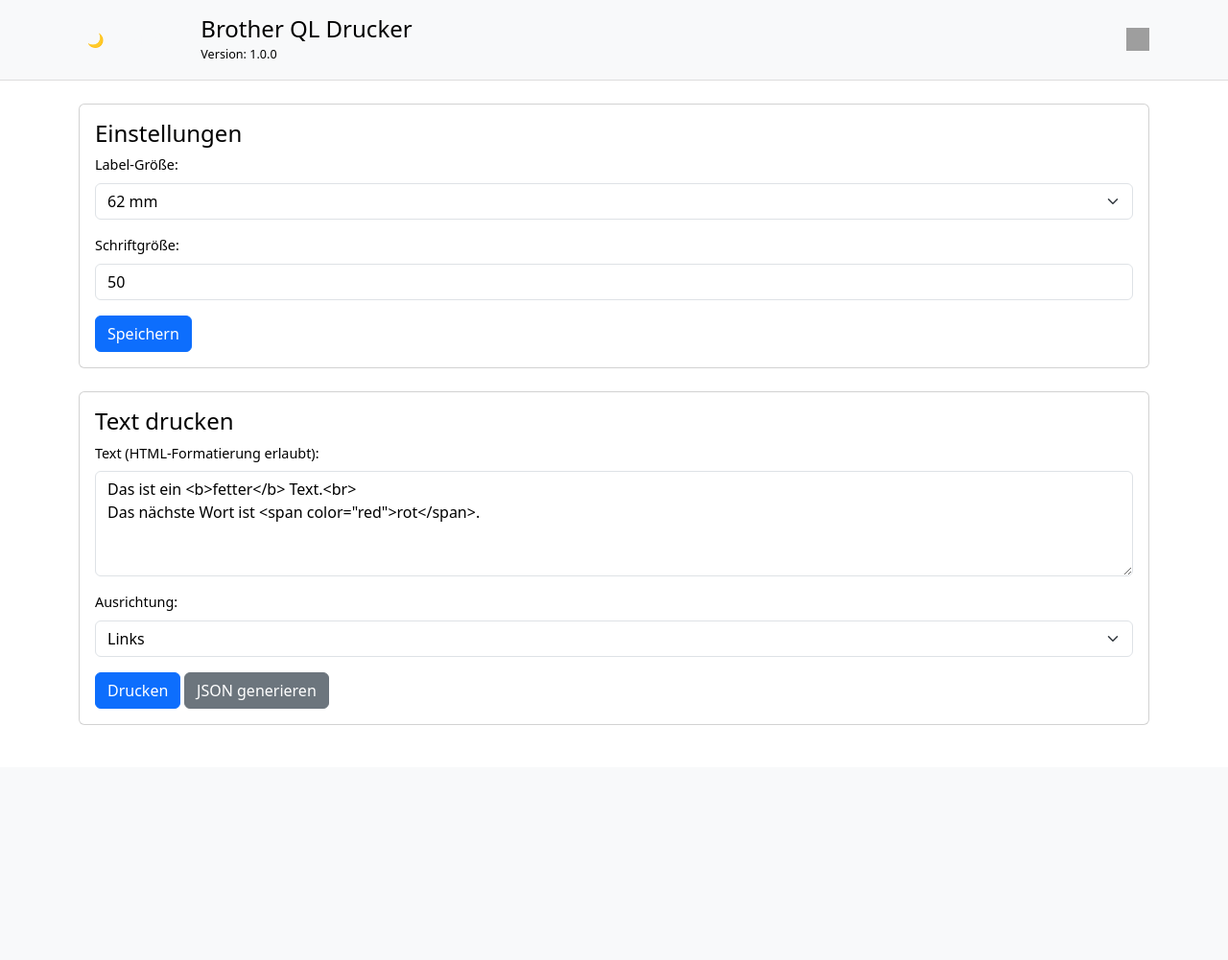
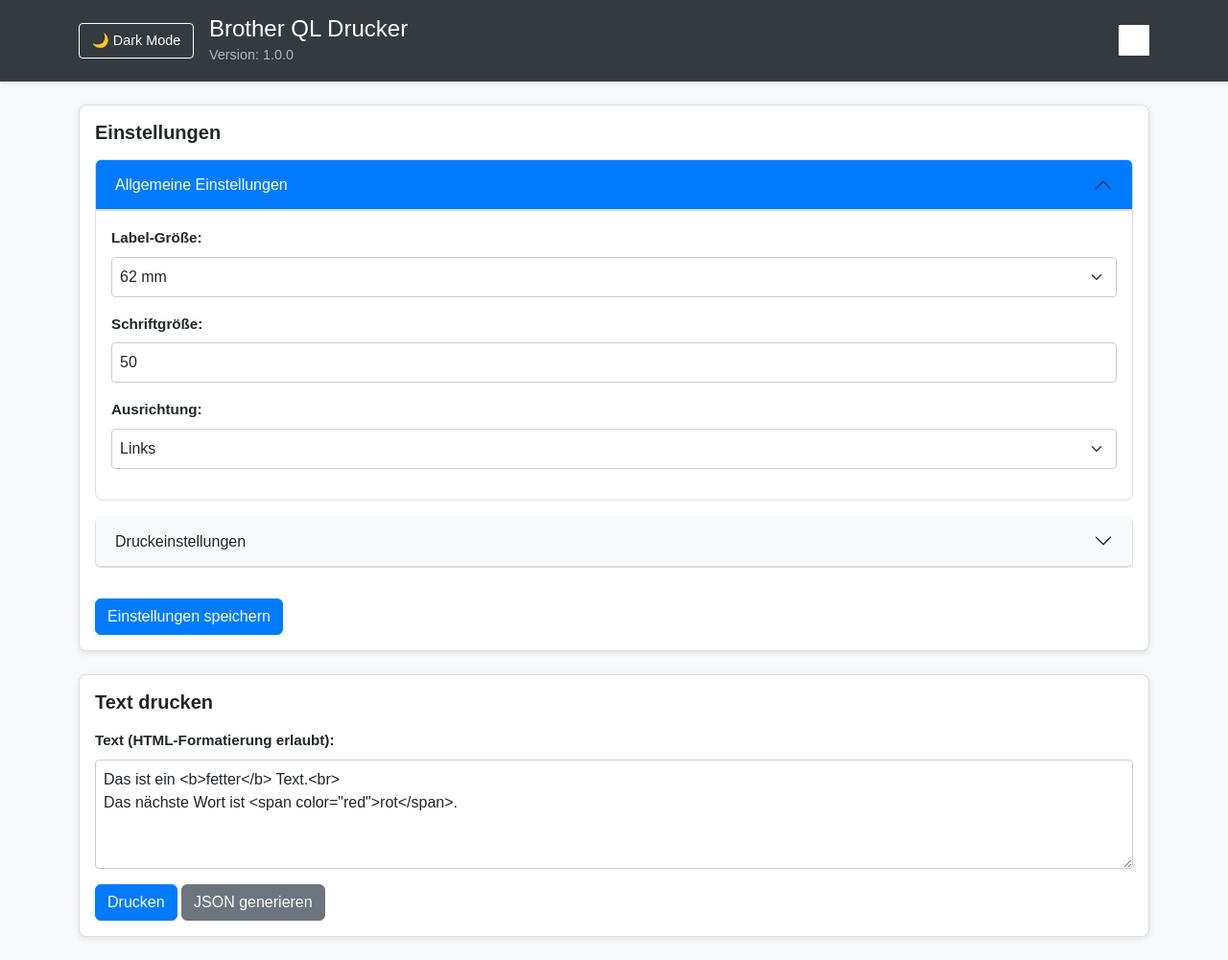
Before and after one commit to DL6ER/brother_ql_app, a Flask app: template templates/index.html in a window 1280 px wide. Shown: the whole page at 96% size. Before the commit the page ends 756 px from the top, so only its background shows below. Run offline with Flask 3, Linux system fonts and the light colour scheme; the template is opened without the code that fills it, so the values that code supplies are empty; grey boxes are pictures that could not be loaded.

Commit message:
add web setting

```diff
--- a/app.py
+++ b/app.py
@@ -5,15 +5,43 @@
 from brother_ql.conversion import convert
 from brother_ql.backends import backend_factory
 import os
+import json
 
 app = Flask(__name__)
 
 # Standard-Druckerkonfiguration
 PRINTER_URI = os.getenv("PRINTER_URI", "tcp://192.168.1.100")
 PRINTER_MODEL = os.getenv("PRINTER_MODEL", "QL-800")
-LABEL_SIZE = "62"
-FONT_SIZE = 50  # Standard-Schriftgröße
+SETTINGS_FILE = "settings.json"
 FONT_PATH = "/usr/share/fonts/truetype/dejavu/DejaVuSans-Bold.ttf"
+
+# Standard-Einstellungen
+DEFAULT_SETTINGS = {
+    "label_size": "62",
+    "font_size": 50,
+    "alignment": "left",
+    "rotate": "0",  # Optionen: "0", "90", "180", "270"
+    "threshold": 70.0,  # Schwellenwert für Schwarz-Weiß-Konvertierung
+    "dither": False,  # Dithering verwenden oder nicht
+    "compress": False,  # Kompression verwenden oder nicht
+    "red": True  # Zweifarbiger Druck (Schwarz/Rot) verwenden
+}
+
+# Einstellungen initialisieren
+def load_settings():
+    """Lädt die Einstellungen aus einer JSON-Datei."""
+    if os.path.exists(SETTINGS_FILE):
+        with open(SETTINGS_FILE, "r") as f:
+            return json.load(f)
+    return DEFAULT_SETTINGS.copy()
+
+def save_settings(settings):
+    """Speichert die Einstellungen in eine JSON-Datei."""
+    with open(SETTINGS_FILE, "w") as f:
+        json.dump(settings, f, indent=4)
+
+# Globale Einstellungen laden
+settings = load_settings()
 
 class TextParser(HTMLParser):
     """Parst HTML und speichert Text mit Formatierungen."""
@@ -26,17 +54,15 @@
     def handle_starttag(self, tag, attrs):
         self.current_tag = tag
         self.current_attrs = dict(attrs)
-
-        # <br> Tag erkennen
         if tag == "br":
             self.parts.append({"text": "<br>", "font": None, "color": None, "align": None})
 
     def handle_data(self, data):
         color = self.current_attrs.get("color", "black")
-        font = ImageFont.truetype(FONT_PATH, FONT_SIZE)  # Schriftgröße aus globaler Variable
+        font = ImageFont.truetype(FONT_PATH, settings["font_size"])
         bold = self.current_tag == "b"
         if bold:
-            font = ImageFont.truetype(FONT_PATH, FONT_SIZE + 5)  # Bold-Schrift
+            font = ImageFont.truetype(FONT_PATH, settings["font_size"] + 5)
         self.parts.append({"text": data.strip(), "font": font, "color": color, "align": None})
 
     def handle_endtag(self, tag):
@@ -47,46 +73,58 @@
 def index():
     return render_template("index.html")
 
+@app.route("/settings", methods=["GET"])
+def get_settings():
+    """Gibt die gespeicherten Einstellungen zurück."""
+    return jsonify(settings)
+
 @app.route("/update_settings", methods=["POST"])
 def update_settings():
-    """Einstellungen aktualisieren."""
-    global LABEL_SIZE, FONT_SIZE
-    LABEL_SIZE = request.form.get("label_size", LABEL_SIZE)
-    FONT_SIZE = int(request.form.get("font_size", FONT_SIZE))  # Schriftgröße aktualisieren
-    return jsonify({"success": True, "message": "Einstellungen aktualisiert."})
+    """Einstellungen aktualisieren und persistent speichern."""
+    global settings
+    settings["label_size"] = request.form.get("label_size", settings["label_size"])
+    settings["font_size"] = int(request.form.get("font_size", settings["font_size"]))
+    settings["alignment"] = request.form.get("alignment", settings.get("alignment", "left"))
+    settings["rotate"] = request.form.get("rotate", settings["rotate"])
+    settings["threshold"] = float(request.form.get("threshold", settings["threshold"]))
+    settings["dither"] = request.form.get("dither", str(settings["dither"])).lower() == "true"
+    settings["compress"] = request.form.get("compress", str(settings["compress"])).lower() == "true"
+    settings["red"] = request.form.get("red", str(settings["red"])).lower() == "true"
+
+    save_settings(settings)
+
+    return jsonify({"success": True, "message": "Einstellungen gespeichert."})
 
 @app.route("/api/text/", methods=["POST"])
 def api_text():
-    global FONT_SIZE, LABEL_SIZE  # Global-Deklaration am Anfang
-
     data = request.json
     text = data.get("text", "").strip()
-    label_size = data.get("settings", {}).get("label_size", LABEL_SIZE)
-    font_size = data.get("settings", {}).get("font_size", FONT_SIZE)
-    alignment = data.get("settings", {}).get("alignment", "left")  # Neue Einstellung für Ausrichtung
+    label_size = data.get("settings", {}).get("label_size", settings["label_size"])
+    font_size = data.get("settings", {}).get("font_size", settings["font_size"])
+    alignment = data.get("settings", {}).get("alignment", settings["alignment"])
 
     if not text:
         return jsonify({"error": "Kein Text angegeben."}), 400
 
     try:
         # Temporär aktualisierte Schrift- und Label-Größe anwenden
-        original_font_size = FONT_SIZE
-        original_label_size = LABEL_SIZE
-        FONT_SIZE = int(font_size)
-        LABEL_SIZE = label_size
+        original_font_size = settings["font_size"]
+        original_label_size = settings["label_size"]
+
+        settings["font_size"] = int(font_size)
+        settings["label_size"] = label_size
 
         # Label erzeugen und drucken
         image_path = create_label_image(text, alignment)
         send_to_printer(image_path)
 
         # Originale Werte wiederherstellen
-        FONT_SIZE = original_font_size
-        LABEL_SIZE = original_label_size
+        settings["font_size"] = original_font_size
+        settings["label_size"] = original_label_size
 
         return jsonify({"success": True, "message": "Textdruckauftrag gesendet."})
     except Exception as e:
         return jsonify({"error": str(e)}), 500
-
 
 def create_label_image(html_text, alignment="left"):
     """Erstellt ein Labelbild mit dynamischer Höhe und unterstützt Ausrichtung."""
@@ -124,7 +162,7 @@
             ascent_values.append(ascent)
             descent_values.append(descent)
             text_width = dummy_draw.textbbox((0, 0), part["text"], font=font)[2]
-            line_width += text_width + 5  # 5 Pixel Abstand zwischen den Wörtern
+            line_width += text_width + 5
         line_width -= 5
         max_ascent = max(ascent_values, default=0)
         max_descent = max(descent_values, default=0)
@@ -132,7 +170,7 @@
         line_metrics.append((line, max_ascent, max_descent, line_height, line_width))
         total_height += line_height + line_spacing
 
-    total_height += 10  # Unterer Rand
+    total_height += 10
 
     # Bild erstellen
     image = Image.new("RGB", (width, total_height), "white")
@@ -140,12 +178,11 @@
 
     y = 10
     for line, max_ascent, max_descent, line_height, line_width in line_metrics:
-        # Basierend auf der Ausrichtung x-Wert berechnen
         if alignment == "center":
             x = (width - line_width) // 2
         elif alignment == "right":
             x = width - line_width - 10
-        else:  # Standard: left
+        else:
             x = 10
 
         for part in line:
@@ -168,12 +205,12 @@
     instructions = convert(
         qlr=qlr,
         images=[image_path],
-        label=LABEL_SIZE,
-        rotate="0",
-        threshold=70.0,
-        dither=False,
-        compress=False,
-        red=True,
+        label=settings["label_size"],
+        rotate=settings["rotate"],
+        threshold=settings["threshold"],
+        dither=settings["dither"],
+        compress=settings["compress"],
+        red=settings["red"],
     )
     backend = backend_factory("network")["backend_class"](PRINTER_URI)
     backend.write(instructions)
--- a/templates/index.html
+++ b/templates/index.html
@@ -5,7 +5,24 @@
     <meta name="viewport" content="width=device-width, initial-scale=1.0">
     <title>Brother QL Drucker</title>
     <link href="https://cdn.jsdelivr.net/npm/bootstrap@5.3.0/dist/css/bootstrap.min.css" rel="stylesheet">
-    <link rel="stylesheet" href="/static/styles.css">
+    <link rel="stylesheet" href="styles.css">
+    <style>
+        body {
+            background-color: #f8f9fa;
+        }
+        .header {
+            background-color: #343a40;
+            color: white;
+        }
+        .accordion-button:not(.collapsed) {
+            color: #fff;
+            background-color: #007bff;
+        }
+        .github-logo {
+            width: 32px;
+            height: 32px;
+        }
+    </style>
 </head>
 <body>
     <!-- Header -->
@@ -32,7 +49,17 @@
         <div class="card mb-4">
             <div class="card-body">
                 <h2 class="card-title">Einstellungen</h2>
-                <form id="settings-form">
+                <div class="accordion" id="settingsAccordion">
+                    <!-- Allgemeine Einstellungen -->
+                    <div class="accordion-item">
+                        <h2 class="accordion-header" id="generalSettingsHeading">
+                            <button class="accordion-button" type="button" data-bs-toggle="collapse" data-bs-target="#generalSettings" aria-expanded="true" aria-controls="generalSettings">
+                                Allgemeine Einstellungen
+                            </button>
+                        </h2>
+                        <div id="generalSettings" class="accordion-collapse collapse show" aria-labelledby="generalSettingsHeading">
+                            <div class="accordion-body">
+                                <form id="general-settings-form">
                                     <div class="mb-3">
                                         <label for="label_size" class="form-label">Label-Größe:</label>
                                         <select class="form-select" id="label_size" name="label_size">
@@ -45,8 +72,69 @@
                                         <label for="font_size" class="form-label">Schriftgröße:</label>
                                         <input type="number" class="form-control" id="font_size" name="font_size" value="50" min="10" max="100">
                                     </div>
-                    <button type="submit" class="btn btn-primary">Speichern</button>
+                                    <div class="mb-3">
+                                        <label for="alignment" class="form-label">Ausrichtung:</label>
+                                        <select class="form-select" id="alignment" name="alignment">
+                                            <option value="left" selected>Links</option>
+                                            <option value="center">Zentriert</option>
+                                            <option value="right">Rechts</option>
+                                        </select>
+                                    </div>
                                 </form>
+                            </div>
+                        </div>
+                    </div>
+
+                    <!-- Druckeinstellungen -->
+                    <div class="accordion-item">
+                        <h2 class="accordion-header" id="printSettingsHeading">
+                            <button class="accordion-button collapsed" type="button" data-bs-toggle="collapse" data-bs-target="#printSettings" aria-expanded="false" aria-controls="printSettings">
+                                Druckeinstellungen
+                            </button>
+                        </h2>
+                        <div id="printSettings" class="accordion-collapse collapse" aria-labelledby="printSettingsHeading">
+                            <div class="accordion-body">
+                                <form id="print-settings-form">
+                                    <div class="mb-3">
+                                        <label for="rotate" class="form-label">Rotation:</label>
+                                        <select class="form-select" id="rotate" name="rotate">
+                                            <option value="0" selected>0°</option>
+                                            <option value="90">90°</option>
+                                            <option value="180">180°</option>
+                                            <option value="270">270°</option>
+                                        </select>
+                                    </div>
+                                    <div class="mb-3">
+                                        <label for="threshold" class="form-label">Schwellenwert (Threshold):</label>
+                                        <input type="number" class="form-control" id="threshold" name="threshold" value="70" min="0" max="100" step="1">
+                                    </div>
+                                    <div class="mb-3">
+                                        <label for="dither" class="form-label">Dithering:</label>
+                                        <select class="form-select" id="dither" name="dither">
+                                            <option value="false" selected>Deaktiviert</option>
+                                            <option value="true">Aktiviert</option>
+                                        </select>
+                                    </div>
+                                    <div class="mb-3">
+                                        <label for="compress" class="form-label">Kompression:</label>
+                                        <select class="form-select" id="compress" name="compress">
+                                            <option value="false" selected>Deaktiviert</option>
+                                            <option value="true">Aktiviert</option>
+                                        </select>
+                                    </div>
+                                    <div class="mb-3">
+                                        <label for="red" class="form-label">Zweifarbiger Druck (Schwarz/Rot):</label>
+                                        <select class="form-select" id="red" name="red">
+                                            <option value="true" selected>Aktiviert</option>
+                                            <option value="false">Deaktiviert</option>
+                                        </select>
+                                    </div>
+                                </form>
+                            </div>
+                        </div>
+                    </div>
+                </div>
+                <button id="save-settings" class="btn btn-primary mt-3">Einstellungen speichern</button>
             </div>
         </div>
 
@@ -62,14 +150,6 @@
 Das nächste Wort ist <span color="red">rot</span>.
                         </textarea>
                     </div>
-                    <div class="mb-3">
-                        <label for="alignment" class="form-label">Ausrichtung:</label>
-                        <select class="form-select" id="alignment" name="alignment">
-                            <option value="left" selected>Links</option>
-                            <option value="center">Zentriert</option>
-                            <option value="right">Rechts</option>
-                        </select>
-                    </div>
                     <button type="submit" class="btn btn-primary">Drucken</button>
                     <button type="button" id="generate-json" class="btn btn-secondary">JSON generieren</button>
                 </form>
@@ -80,6 +160,7 @@
         <div id="result" class="mt-4 text-center"></div>
     </div>
 
-    <script src="/static/scripts.js"></script>
+    <script src="https://cdn.jsdelivr.net/npm/bootstrap@5.3.0/dist/js/bootstrap.bundle.min.js"></script>
+    <script src="scripts.js"></script>
 </body>
 </html>
--- /dev/null
+++ b/templates/styles.css
@@ -0,0 +1,205 @@
+/* Allgemeine Einstellungen */
+body {
+    background-color: #f8f9fa;
+    color: #212529;
+    font-family: 'Arial', sans-serif;
+    margin: 0;
+    padding: 0;
+}
+
+/* Header */
+.header {
+    background-color: #343a40;
+    color: white;
+    padding: 1rem 0;
+    box-shadow: 0 2px 4px rgba(0, 0, 0, 0.1);
+}
+
+.header h1 {
+    font-size: 1.5rem;
+    margin: 0;
+}
+
+.header small {
+    font-size: 0.9rem;
+    color: #adb5bd;
+}
+
+.github-logo {
+    width: 32px;
+    height: 32px;
+    filter: brightness(0) invert(1);
+    transition: filter 0.3s;
+}
+
+.github-logo:hover {
+    filter: brightness(0.8) invert(1);
+}
+
+/* Buttons */
+button {
+    transition: background-color 0.3s, color 0.3s;
+}
+
+button.btn-primary {
+    background-color: #007bff;
+    border-color: #007bff;
+    color: white;
+}
+
+button.btn-primary:hover {
+    background-color: #0056b3;
+    border-color: #004085;
+}
+
+button.btn-secondary {
+    background-color: #6c757d;
+    border-color: #6c757d;
+    color: white;
+}
+
+button.btn-secondary:hover {
+    background-color: #5a6268;
+    border-color: #545b62;
+}
+
+#dark-mode-toggle {
+    background-color: transparent;
+    border: 1px solid white;
+    color: white;
+    font-size: 0.9rem;
+    padding: 0.4rem 0.8rem;
+    cursor: pointer;
+    transition: all 0.3s;
+}
+
+#dark-mode-toggle:hover {
+    background-color: #495057;
+}
+
+/* Cards */
+.card {
+    border: 1px solid #ddd;
+    border-radius: 8px;
+    box-shadow: 0 2px 6px rgba(0, 0, 0, 0.1);
+}
+
+.card-title {
+    font-size: 1.25rem;
+    font-weight: bold;
+    margin-bottom: 1rem;
+}
+
+/* Accordion */
+.accordion-button {
+    font-size: 1rem;
+    color: #212529;
+    background-color: #f8f9fa;
+    border-bottom: 1px solid #ddd;
+    transition: all 0.3s;
+}
+
+.accordion-button:not(.collapsed) {
+    color: #fff;
+    background-color: #007bff;
+}
+
+.accordion-item {
+    border: 1px solid #ddd;
+    border-radius: 8px;
+    margin-bottom: 1rem;
+}
+
+.accordion-body {
+    padding: 1rem;
+}
+
+/* Forms */
+form {
+    margin: 0;
+}
+
+.form-label {
+    font-weight: bold;
+    font-size: 0.95rem;
+}
+
+.form-control,
+.form-select {
+    border-radius: 4px;
+    padding: 0.5rem;
+    border: 1px solid #ccc;
+    font-size: 1rem;
+    transition: border-color 0.3s;
+}
+
+.form-control:focus,
+.form-select:focus {
+    border-color: #007bff;
+    box-shadow: 0 0 4px rgba(0, 123, 255, 0.3);
+}
+
+/* Textarea */
+textarea.form-control {
+    resize: vertical;
+    min-height: 100px;
+}
+
+/* Result Output */
+#result {
+    font-weight: bold;
+    margin-top: 1rem;
+    color: #007bff;
+}
+
+/* Dark Mode */
+body.dark-mode {
+    background-color: #212529;
+    color: #f8f9fa;
+}
+
+body.dark-mode .header {
+    background-color: #121416;
+    box-shadow: 0 2px 6px rgba(0, 0, 0, 0.3);
+}
+
+body.dark-mode .accordion-button {
+    background-color: #343a40;
+    color: white;
+    border-bottom: 1px solid #444;
+}
+
+body.dark-mode .accordion-button:not(.collapsed) {
+    background-color: #007bff;
+}
+
+body.dark-mode .accordion-item {
+    border: 1px solid #444;
+}
+
+body.dark-mode .card {
+    background-color: #343a40;
+    border: 1px solid #444;
+}
+
+body.dark-mode .form-control,
+body.dark-mode .form-select {
+    background-color: #343a40;
+    color: white;
+    border: 1px solid #555;
+}
+
+body.dark-mode .form-control:focus,
+body.dark-mode .form-select:focus {
+    border-color: #007bff;
+    box-shadow: 0 0 4px rgba(0, 123, 255, 0.5);
+}
+
+body.dark-mode #dark-mode-toggle {
+    border-color: #ddd;
+    color: #ddd;
+}
+
+body.dark-mode #result {
+    color: #80bdff;
+}
```
Also changed, not shown: templates/scripts.js (added, +184 -0 lines), .github/workflows/ci.yml. Lines whose indentation alone changed are shown as unchanged.
